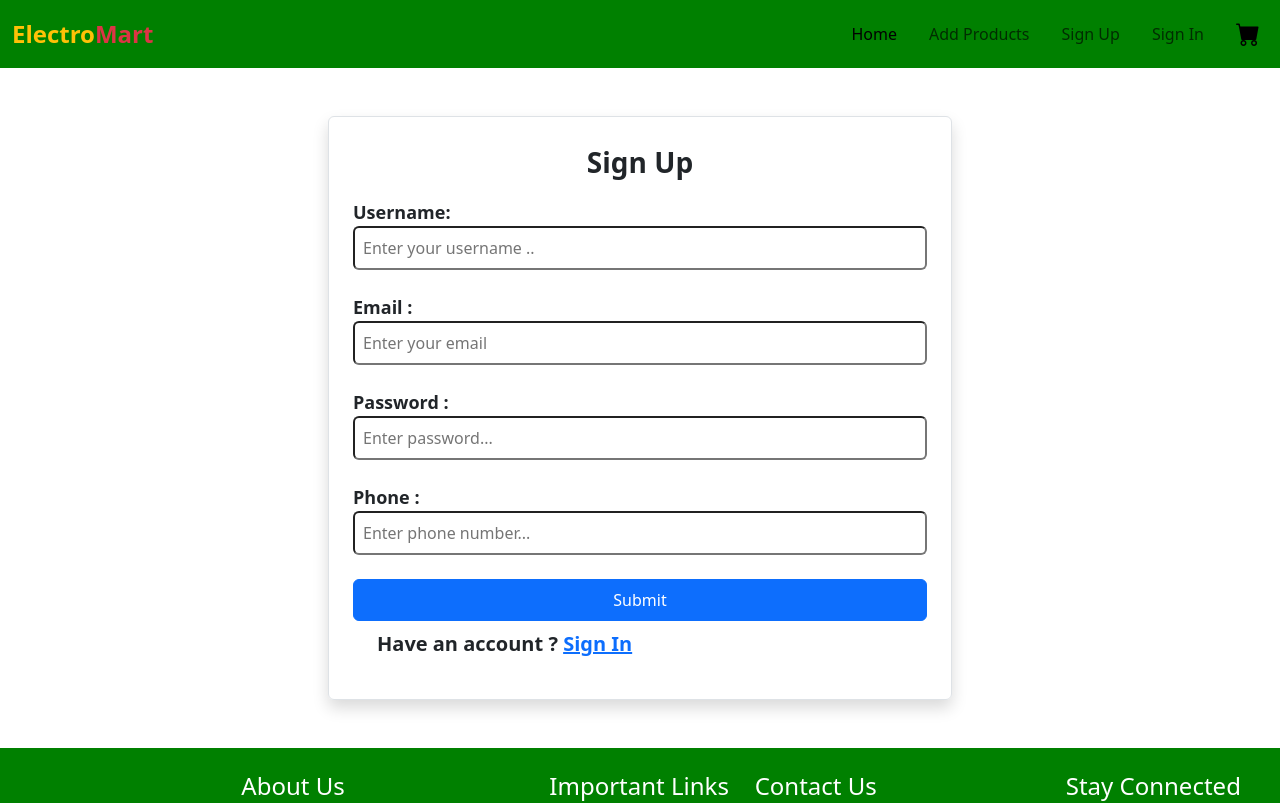
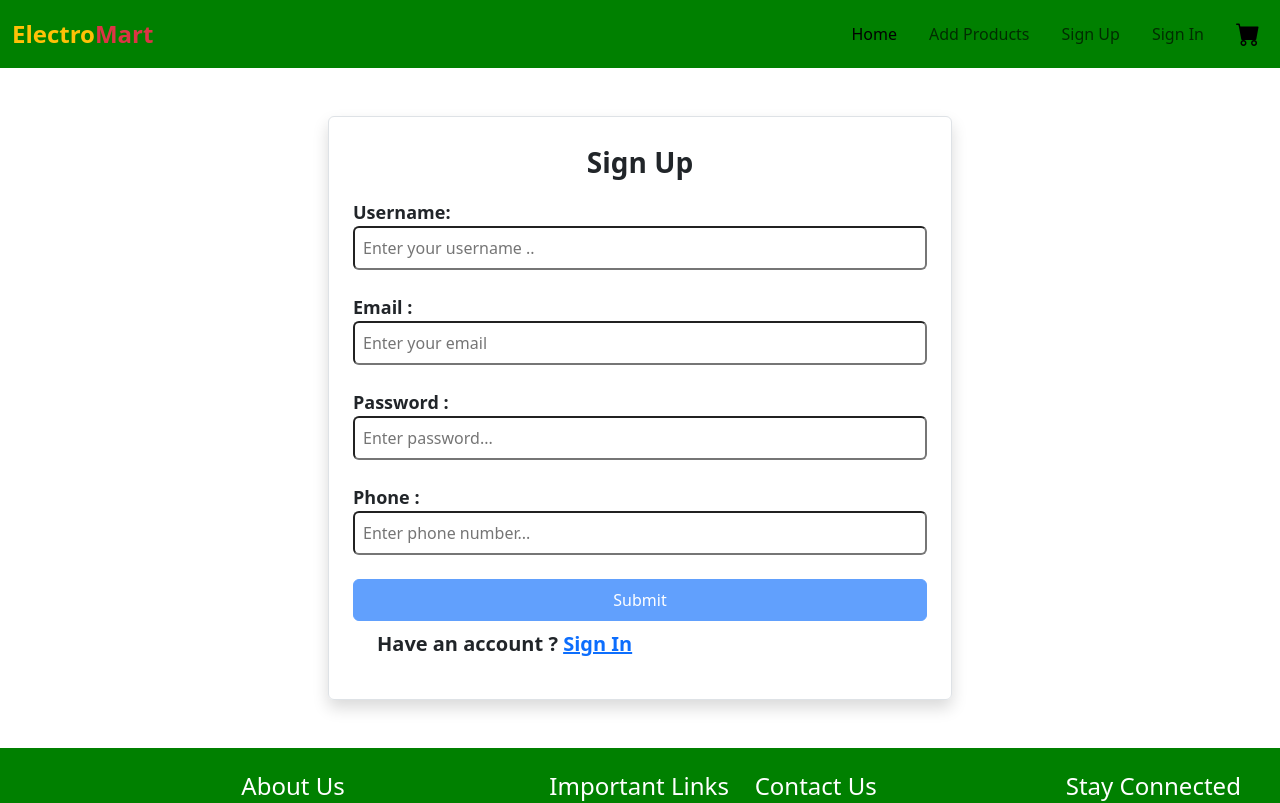
Before and after one commit to DOREEN3/electronics-master, a React (Create React App) app: page /signup in a window 1280 px wide. Shown: the top 803 px of the page. Built offline with nearby package versions, Linux system fonts and the light colour scheme.

Commit message:
Refactor Signup component for improved structure

```diff
--- a/src/components/Signup.jsx
+++ b/src/components/Signup.jsx
@@ -183,7 +183,7 @@ const Signup = () => {
                   className="rounded px-2 w-100 py-2 "
                   onChange={handleChange} />
                   {errors.phone && <p className='text-danger'>{errors.phone}</p>}<br /> <br />
-            <button  type='submit' className='btn btn-primary rounded  w-100 py-2' disabled={isFormValid}>Submit</button> <br />
+            <button  type='submit' className='btn btn-primary rounded  w-100 py-2' disabled={!isFormValid}>Submit</button> <br />
             <p  className='mt-2 mx-4 fs-5 fw-bold'>Have an account ? <Link to="/signin">Sign In</Link></p>
 
             </fieldset>
```
